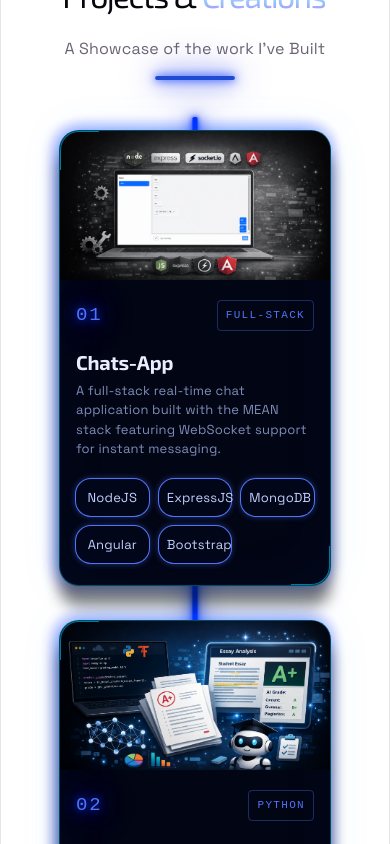
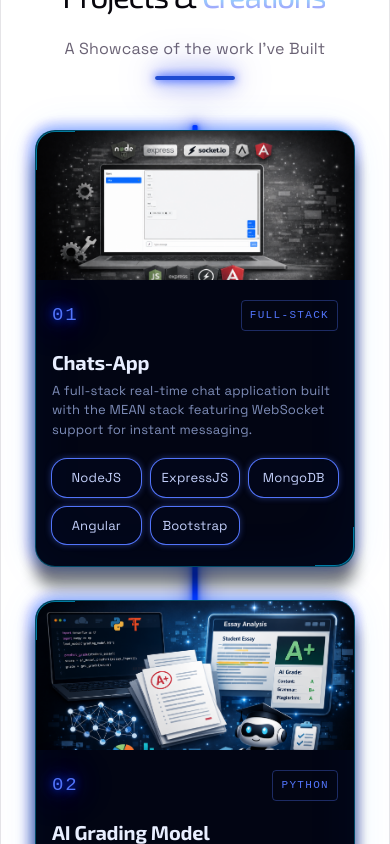
Before and after one commit to Amany-Elsayed/improved-portfolio, a React (Vite) app: page / in a window 390 px wide. Shown: the part 5760-6604 px from the top of the page. Built offline with nearby package versions, Linux system fonts and the light colour scheme.

Commit message:
improved project card

```diff
--- a/src/components/Projects.css
+++ b/src/components/Projects.css
@@ -821,12 +821,12 @@
   }
 
   .projects-card {
-    width: 17rem;
+    width: 20rem;
     padding: 18px 16px 22px;
   }
 
   .projects-tree-diagram {
-    top: 19.5rem;
+    top: 20rem;
     height: calc(100% - 16.5rem);
   }
 
```
